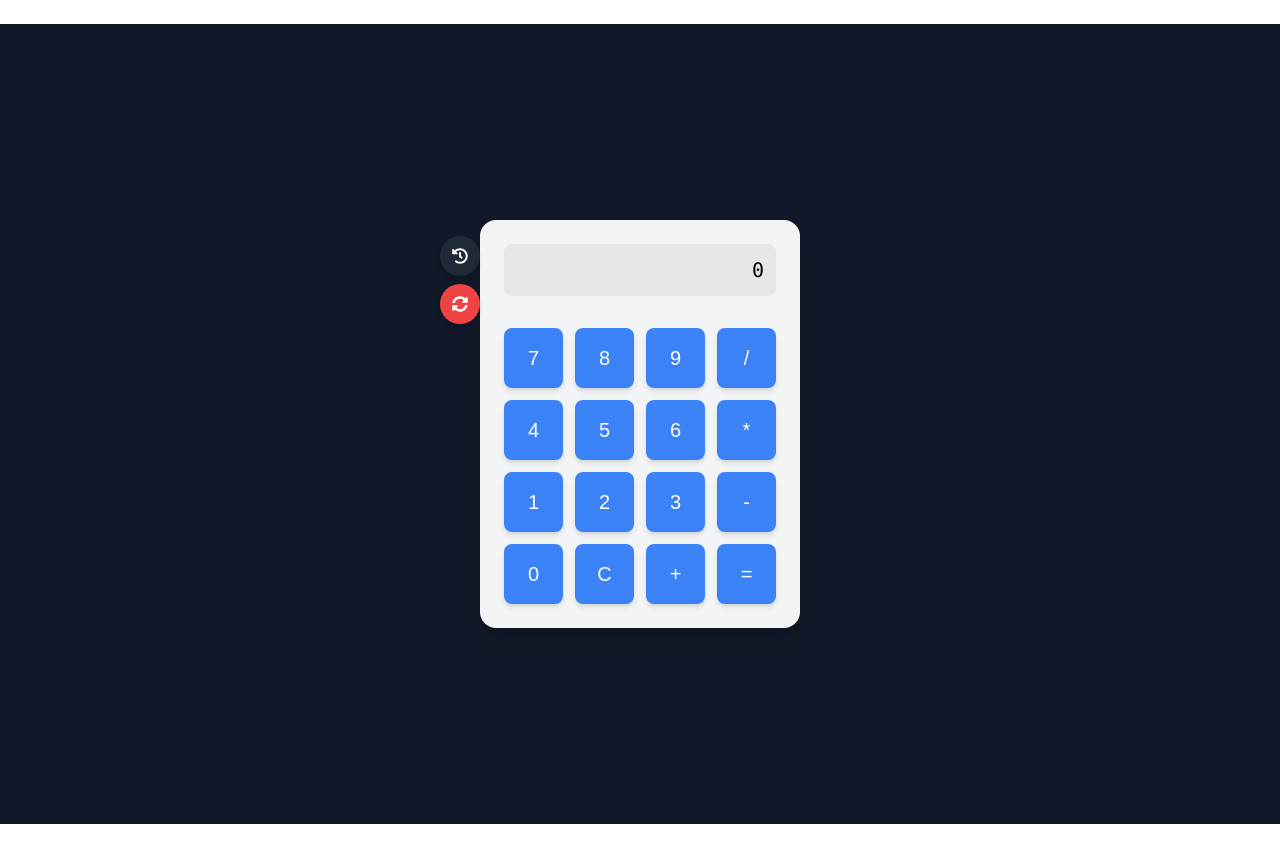
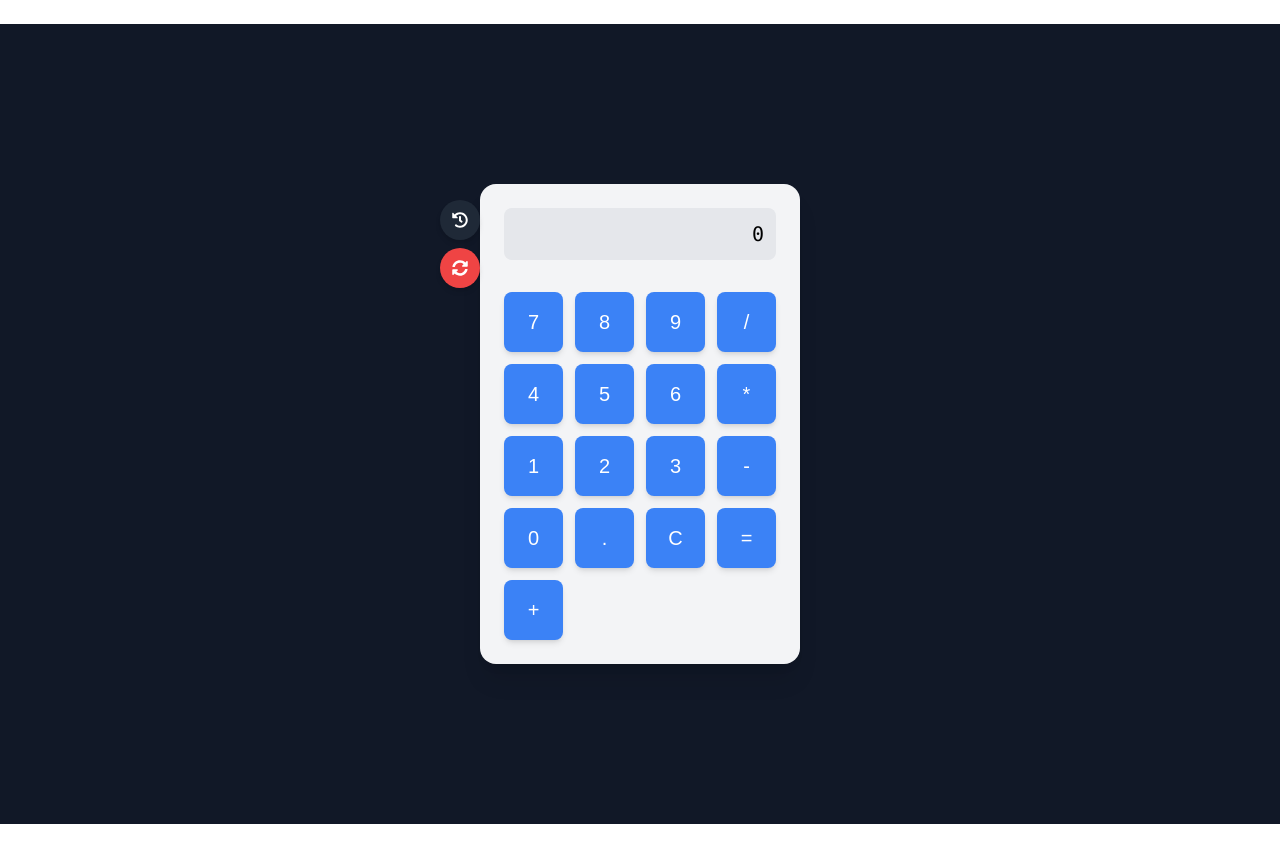
Before and after one commit to IrvinSegura/Calculadora_NextJS, a Next.js app: page / in a window 1280 px wide. Built offline with nearby package versions, Linux system fonts and the light colour scheme.

Commit message:
refactor module for show the all historial

```diff
--- a/components/Calculator.js
+++ b/components/Calculator.js
@@ -8,7 +8,8 @@ export default function Calculator() {
   const [result, setResult] = useState(null);
   const [history, setHistory] = useState([]);
   const [showHistory, setShowHistory] = useState(false);
-  const [autoCalculate, setAutoCalculate] = useState(false); // Desactivado por defecto
+  const [autoCalculate, setAutoCalculate] = useState(false);
+  const [showAllHistory, setShowAllHistory] = useState(false);
 
   useEffect(() => {
     const savedHistory = localStorage.getItem("calculatorHistory");
@@ -49,13 +50,16 @@ export default function Calculator() {
     const evaluatedResult = evaluateExpression(expression);
     setResult(evaluatedResult);
     if (evaluatedResult !== null) {
-      setHistory((prev) => [...prev, `${expression} = ${evaluatedResult}`].slice(-10));
+      setHistory((prev) => [
+        `${expression} = ${evaluatedResult}`,
+        ...prev
+      ]);
     }
   };
 
   const handleKeyPress = (event) => {
     const key = event.key;
-    if (/^[0-9+\-*/]$/.test(key)) {
+    if (/^[0-9+\-*/.]$/.test(key)) {
       setExpression((prev) => {
         if (/[+\-*/]$/.test(prev.slice(-1)) && /[+\-*/]/.test(key)) {
           return prev.slice(0, -1) + key;
@@ -89,7 +93,6 @@ export default function Calculator() {
   return (
     <div className="flex items-center justify-center w-screen h-screen bg-gray-900">
       <div className="relative flex flex-col items-center bg-gray-100 p-6 rounded-2xl shadow-xl w-80">
-        {/* Botón de historial */}
         <button
           onClick={() => setShowHistory(!showHistory)}
           className="absolute left-[-40px] top-4 bg-gray-800 text-white p-3 rounded-full shadow-md"
@@ -97,7 +100,6 @@ export default function Calculator() {
           <FaHistory />
         </button>
 
-        {/* Botón de cálculo automático (debajo del historial) */}
         <button
           onClick={() => setAutoCalculate(!autoCalculate)}
           className={`absolute left-[-40px] top-16 p-3 rounded-full shadow-md ${
@@ -107,19 +109,16 @@ export default function Calculator() {
           <FaSyncAlt />
         </button>
 
-        {/* Pantalla de expresión */}
-        <div className="w-full text-right bg-gray-200 p-3 rounded-lg mb-4 text-xl font-mono">
+        <div className="w-full text-right bg-gray-200 p-3 rounded-lg mb-4 text-xl font-mono truncate">
           {expression || "0"}
         </div>
 
-        {/* Pantalla de resultado */}
-        <div className="w-full text-right text-4xl font-bold mb-4">
+        <div className="w-full text-right text-4xl font-bold mb-4 truncate">
           {result !== null ? result : ""}
         </div>
 
-        {/* Botones */}
         <div className="grid grid-cols-4 gap-3 w-full">
-          {["7", "8", "9", "/", "4", "5", "6", "*", "1", "2", "3", "-", "0", "C", "+", "="].map(
+          {["7", "8", "9", "/", "4", "5", "6", "*", "1", "2", "3", "-", "0", ".", "C", "=", "+"].map(
             (char) => (
               <button
                 key={char}
@@ -143,7 +142,6 @@ export default function Calculator() {
           )}
         </div>
 
-        {/* Historial (se muestra solo cuando lo abres) */}
         {showHistory && (
           <motion.div
             initial={{ y: "100%", opacity: 0 }}
@@ -154,24 +152,17 @@ export default function Calculator() {
           >
             <div className="flex justify-between items-center mb-2 border-b border-gray-600 pb-2">
               <h2 className="text-lg font-bold text-blue-400">Historial</h2>
-              <button
-                onClick={() => setShowHistory(false)}
-                className="bg-gray-700 p-2 rounded-full text-white text-sm"
-              >
-                ✕
-              </button>
+              <button onClick={() => setShowHistory(false)} className="bg-gray-700 p-2 rounded-full text-white text-sm">✕</button>
             </div>
             <ul className="text-sm text-white mt-2">
-              {history.length > 0 ? (
-                history.map((entry, index) => <li key={index} className="py-1 border-b border-gray-600">{entry}</li>)
-              ) : (
-                <li className="text-gray-400">Vacío</li>
-              )}
+              {(showAllHistory ? history : history.slice(0, 10)).map((entry, index) => (
+                <li key={index} className="py-1 border-b border-gray-600">{entry}</li>
+              ))}
             </ul>
-            <button
-              onClick={clearHistory}
-              className="mt-2 bg-red-600 p-2 rounded-lg text-white text-sm w-full"
-            >
+            {history.length > 10 && !showAllHistory && (
+              <button onClick={() => setShowAllHistory(true)} className="mt-2 bg-gray-600 p-2 rounded-lg text-white text-sm w-full">Ver más</button>
+            )}
+            <button onClick={clearHistory} className="mt-2 bg-red-600 p-2 rounded-lg text-white text-sm w-full">
               <FaTrash className="inline mr-2" /> Borrar Historial
             </button>
           </motion.div>
```
